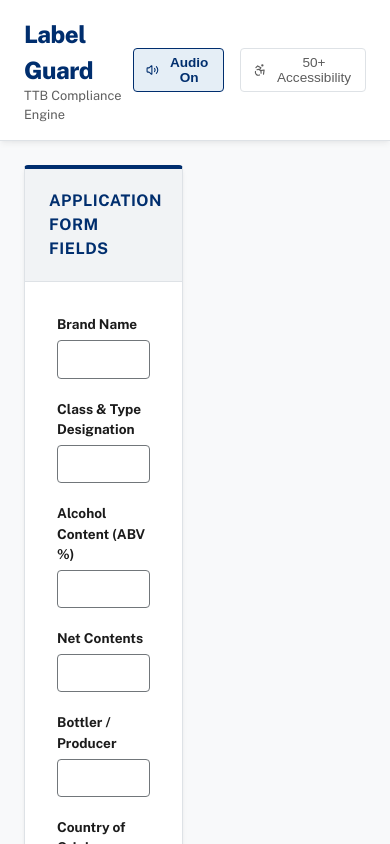
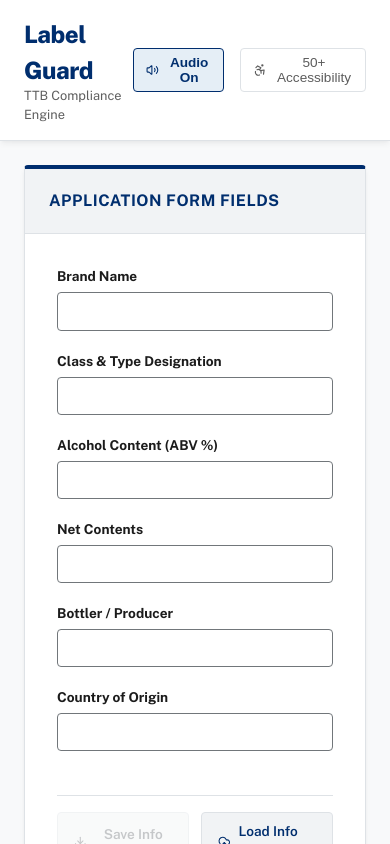
Before and after one commit to torresjchristopher/Label, a React (Vite) app: page / in a window 390 px wide. Shown: the top 844 px of the page. Built offline with nearby package versions, Linux system fonts and the light colour scheme.

Commit message:
Fix mobile layout: Allow form workspace panel to stretch 100% full width on mobile viewports

```diff
--- a/src/App.tsx
+++ b/src/App.tsx
@@ -706,7 +706,7 @@
         <div style={{ maxWidth: '1200px', margin: '0 auto', display: 'flex', flexDirection: 'column', gap: '1.5rem' }}>
 
           {/* Split Form and Artwork Workspace */}
-          <div className="split-workspace" style={{ display: 'grid', gridTemplateColumns: '1fr 1fr', gap: '1.5rem' }}>
+          <div className="split-workspace">
 
             {/* Form Input panel */}
             {(!isMobile || mobileStep === 'info') && (
--- a/src/index.css
+++ b/src/index.css
@@ -185,6 +185,20 @@
   margin-bottom: 1.5rem;
 }
 
+.split-workspace {
+  display: grid;
+  grid-template-columns: 1fr 1fr;
+  gap: 1.5rem;
+  width: 100%;
+}
+
+@media (max-width: 768px) {
+  .split-workspace {
+    grid-template-columns: 1fr !important;
+    gap: 1rem;
+  }
+}
+
 .workspace-panel {
   display: flex;
   flex-direction: column;
@@ -194,6 +208,7 @@
   border-radius: 4px;
   overflow: hidden;
   box-shadow: var(--shadow-subtle);
+  width: 100%;
 }
 
 .panel-header {
```
